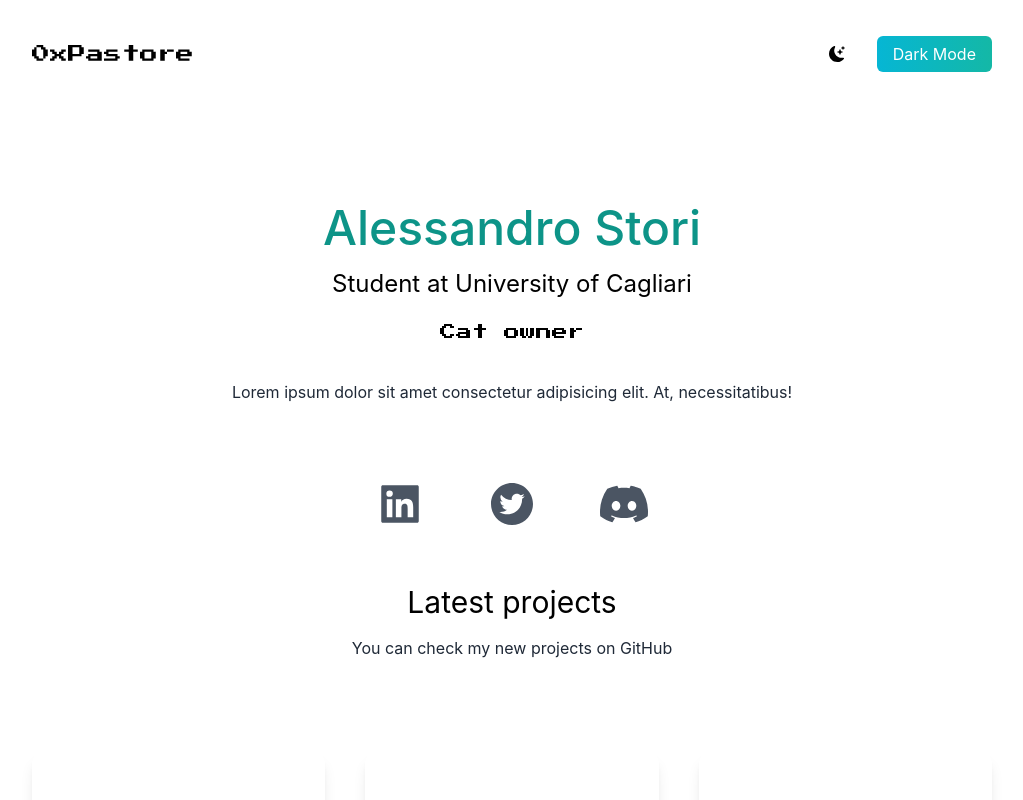
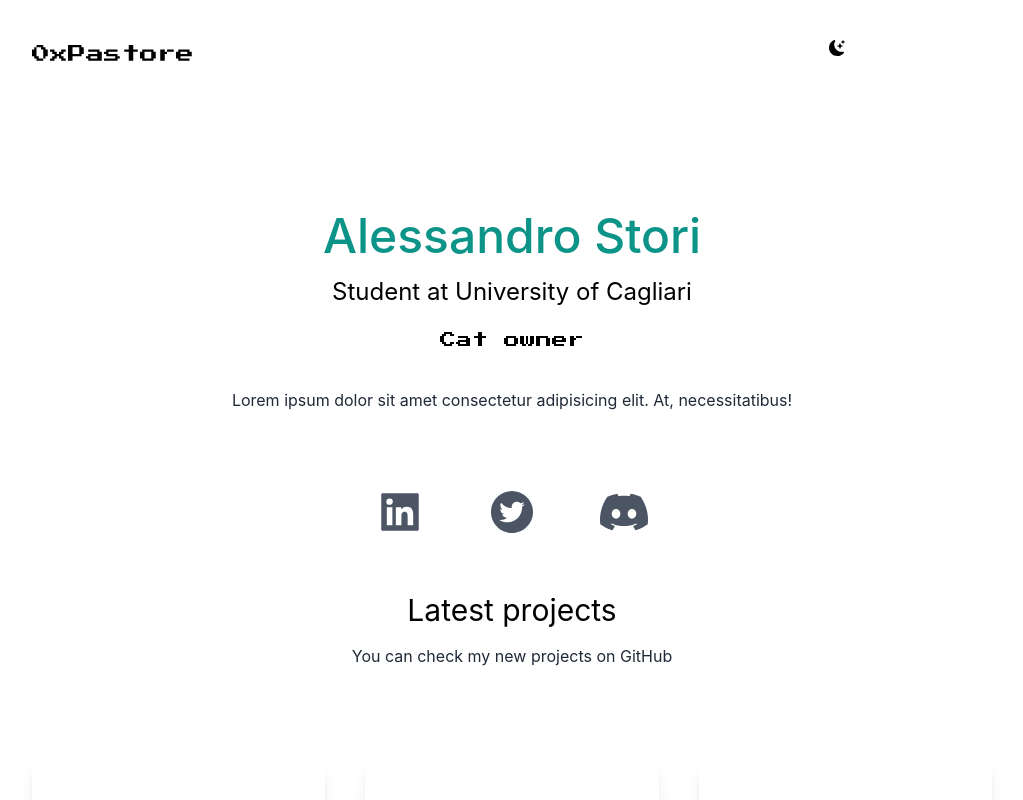
Before and after one commit to Alessandrostori/portfolio, a Next.js app: page / in a window 1280 px wide. Shown: the top 800 px of the page, without its empty margins (128-1151 px from the left). Built offline with nearby package versions, Linux system fonts and the light colour scheme.

Commit message:
Update index.js

```diff
--- a/pages/index.js
+++ b/pages/index.js
@@ -25,21 +25,23 @@ export default function Home() {
         <link rel="icon" href="/favicon.ico" />
       </Head>
 
-      <main className="bg-white px-10 md:px-20 lg:px-40 dark:bg-gray-900">
-        <section className="h-screen">
+      <main className="bg-white px-10 md:px-20 lg:px-40  dark:bg-gray-900">
+        <section className="h-full">
           <nav className="py-10 mb-12 flex justify-between">
-            <h1 className="text-lg font-press_start dark:text-white">0xPastore </h1>
+            <h1 className="text-lg font-press_start dark:text-white">
+              0xPastore
+            </h1>
 
-            <ul className="flex items-center">
-              <li>
+            <ul className="flex items-center ">
+              <li className="sm: justify-end">
                 <BsFillMoonStarsFill
                   onClick={() => setDarkMode(!darkMode)}
-                  className="cursor-pointer"
+                  className="cursor-pointer ml-10 mb-5 dark:text-white"
                 />
               </li>
-              <li>
+              <li className="sm: invisible">
                 <a
-                  className="bg-gradient-to-r from-cyan-500 to-teal-500 text-white px-4 py-2 rounded-md ml-8"
+                  className="bg-gradient-to-r from-cyan-500 to-teal-500 text-white px-4 py-2 rounded-md ml-8 "
                   href="#"
                 >
                   Dark Mode
@@ -52,8 +54,12 @@ export default function Home() {
             <h2 className="text-5xl py-2 text-teal-600 font-medium">
               Alessandro Stori
             </h2>
-            <h3 className="text-2xl py-2 dark:text-white">Student at University of Cagliari</h3>
-            <h3 className="text-1xl py-3 font-press_start dark:text-white">Cat owner</h3>
+            <h3 className="text-2xl py-2 dark:text-white">
+              Student at University of Cagliari
+            </h3>
+            <h3 className="text-1xl py-3 font-press_start dark:text-white">
+              Cat owner
+            </h3>
             <p className="text-md py-5 leading-8 text-gray-800 dark:text-white">
               Lorem ipsum dolor sit amet consectetur adipisicing elit. At,
               necessitatibus!
@@ -72,7 +78,9 @@ export default function Home() {
           {/*Projects area*/}
 
           <div className="text-center p-10">
-            <h2 className="text-3xl py-1 dark:text-teal-600">Latest projects</h2>
+            <h2 className="text-3xl py-1 dark:text-teal-600">
+              Latest projects
+            </h2>
             <p className="text-md py-2 leading-8 text-gray-800 dark:text-white">
               You can check my new projects on GitHub
             </p>
```
